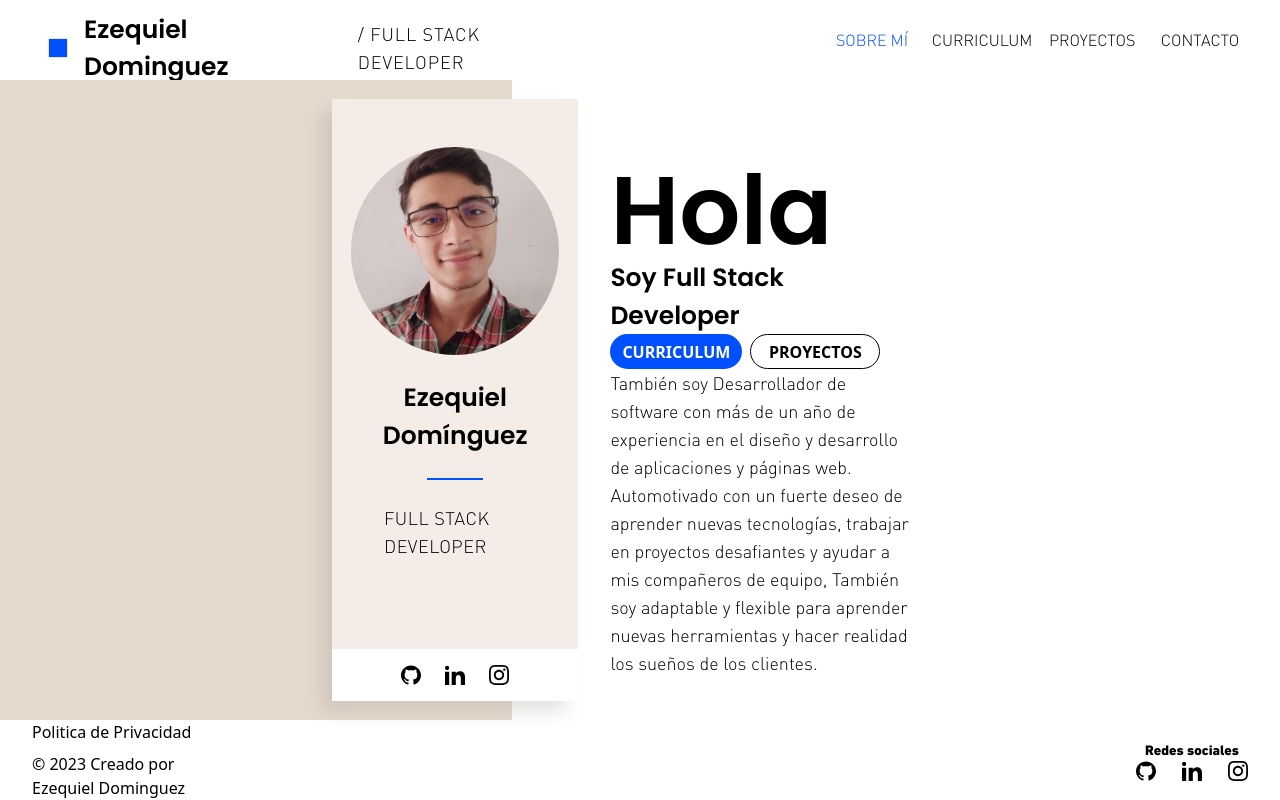
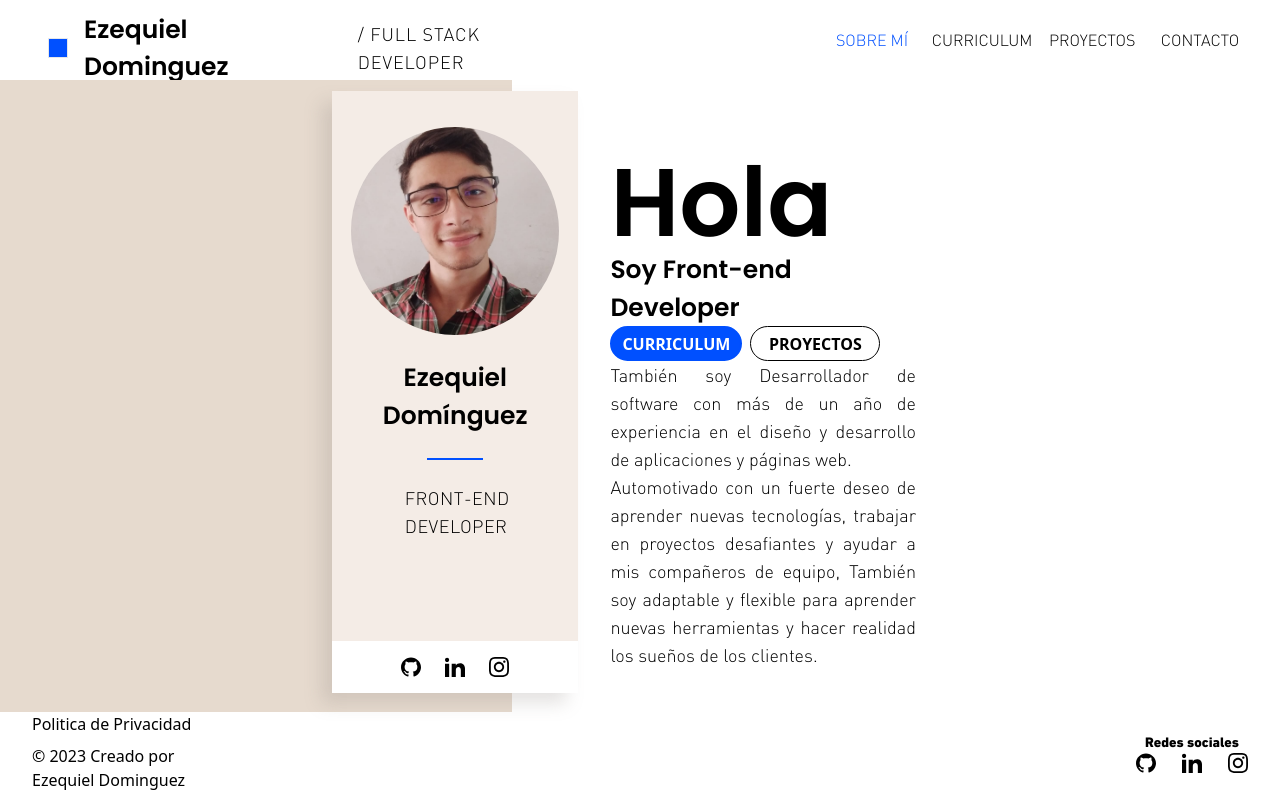
Before and after one commit to Cocahuana/portfolio_nextjs, a Next.js app: page / in a window 1280 px wide. Built offline with nearby package versions, Linux system fonts and the light colour scheme.

Commit message:
Fix: lg (notebook) profile/index improved

```diff
--- a/next.config.js
+++ b/next.config.js
@@ -4,5 +4,9 @@
 const nextConfig = {
   distDir: "build",
   output: "export",
+  reactStrictMode: true,
+  images: {
+    unoptimized: true, //This build a static (not SSR) web site
+  },
 };
 module.exports = nextConfig;
--- a/src/components/layouts/Default/Default.tsx
+++ b/src/components/layouts/Default/Default.tsx
@@ -10,7 +10,9 @@ function Default({ children }: Props) {
 		<>
 			<Header />
 			{/*We use pt-10vh to adjust content under the overlapng/fixed navbar*/}
-			<div className='h-full w-full pt-[10vh] '>{children}</div>
+			<div className='h-full w-full pt-[10vh] lg:pt-[8vh]'>
+				{children}
+			</div>
 			<Footer />
 		</>
 	);
--- a/src/components/modules/ProfileCard/ProfileCard.tsx
+++ b/src/components/modules/ProfileCard/ProfileCard.tsx
@@ -11,7 +11,7 @@ function ProfileCard() {
 	);
 	return (
 		<div className='w-full h-full bg-[color:var(--skin-bg)] flex flex-col items-center leftBottomShadow'>
-			<div className='w-full h-full flex flex-col items-center p-12 gap-6'>
+			<div className='w-full h-full flex flex-col items-center p-12 lg:p-9 gap-6'>
 				<div className='w-52 h-52'>
 					<Picture
 						src={IMG_Professional}
@@ -24,9 +24,14 @@ function ProfileCard() {
 					<h3>Domínguez</h3>
 				</div>
 				<div className='w-14 h-0.5 bg-[color:var(--primary-bg)]' />
-				<p className='hidden lg:block text-lg ml-1 font-medium tracking-wide'>
-					FULL STACK DEVELOPER
-				</p>
+				<div className='justify-center '>
+					<p className='lg:block text-lg ml-1 font-medium tracking-wide'>
+						FRONT-END
+					</p>
+					<p className='lg:block text-lg ml-1 font-medium tracking-wide'>
+						DEVELOPER
+					</p>
+				</div>
 				{CTAs}
 			</div>
 			<div className='bg-white w-full flex justify-center items-center p-4'>
--- a/src/components/templates/HomePage/HomePage.tsx
+++ b/src/components/templates/HomePage/HomePage.tsx
@@ -12,7 +12,7 @@ function HomePage() {
 	return (
 		<div className={`flex w-full h-full ${styles.skinBg}`}>
 			<div className='w-full h-full'>
-				<div className='bg-transparent px-6 mb-6 lg:mb-0 w-full minH-[80vh] lg:h-[80vh] flex justify-center items-center '>
+				<div className='bg-transparent px-6 mb-6 lg:mb-0 lg:mt-2 w-full minH-[80vh] lg:h-[80vh] flex justify-center items-center '>
 					<div className='w-full lg:w-1/2 h-auto'>
 						<div className='w-full h-full'>
 							<div className='flex flex-col lg:flex-row w-full h-full'>
@@ -23,15 +23,15 @@ function HomePage() {
 									<h2 className='text-[40px] lg:text-8xl'>
 										Hola
 									</h2>
-									<h3>Soy Full Stack Developer</h3>
+									<h3>Soy Front-end Developer</h3>
 									{CTAs}
-									<p className='text-base lg:text-lg'>
+									<p className='text-justify lg:text-lg'>
 										También soy Desarrollador de software
 										con más de un año de experiencia en el
 										diseño y desarrollo de aplicaciones y
 										páginas web.
 									</p>
-									<p className='text-base lg:text-lg'>
+									<p className='text-justify lg:text-lg'>
 										Automotivado con un fuerte deseo de
 										aprender nuevas tecnologías, trabajar en
 										proyectos desafiantes y ayudar a mis
--- a/src/pages/index.tsx
+++ b/src/pages/index.tsx
@@ -11,10 +11,10 @@ export default function Home() {
 	return (
 		<>
 			<Head>
-				<title>Full Stack Developer</title>
+				<title>Front-end Developer</title>
 				<meta
 					name='description'
-					content='Ezequiel Dominguez portfolio - Full Stack Developer'
+					content='Ezequiel Dominguez portfolio - Front-end Developer'
 				/>
 				<meta
 					name='viewport'
```
Also changed, not shown: src/components/templates/HomePage/HomePage.module.css (+18 -6 lines), 1 other file (tests, documents, lock files or other folders).
